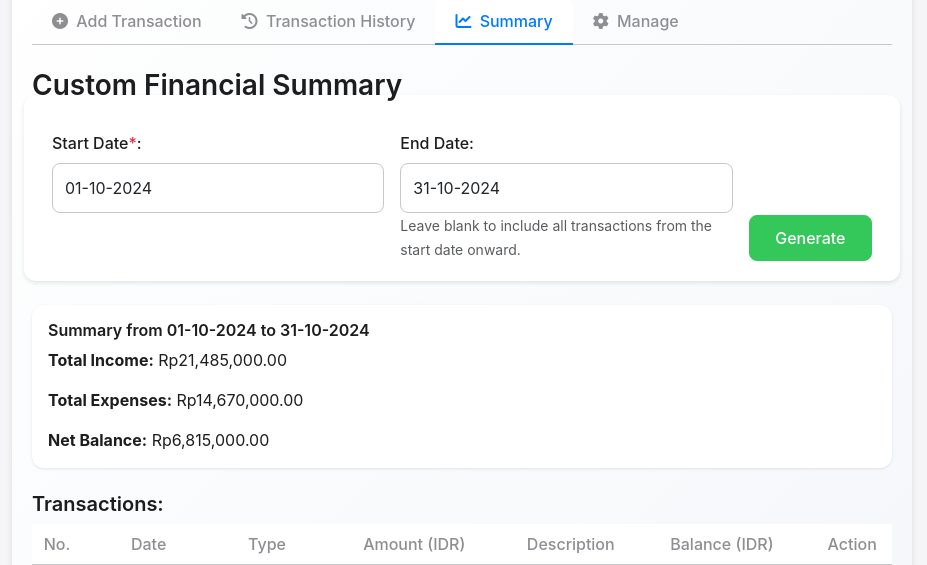
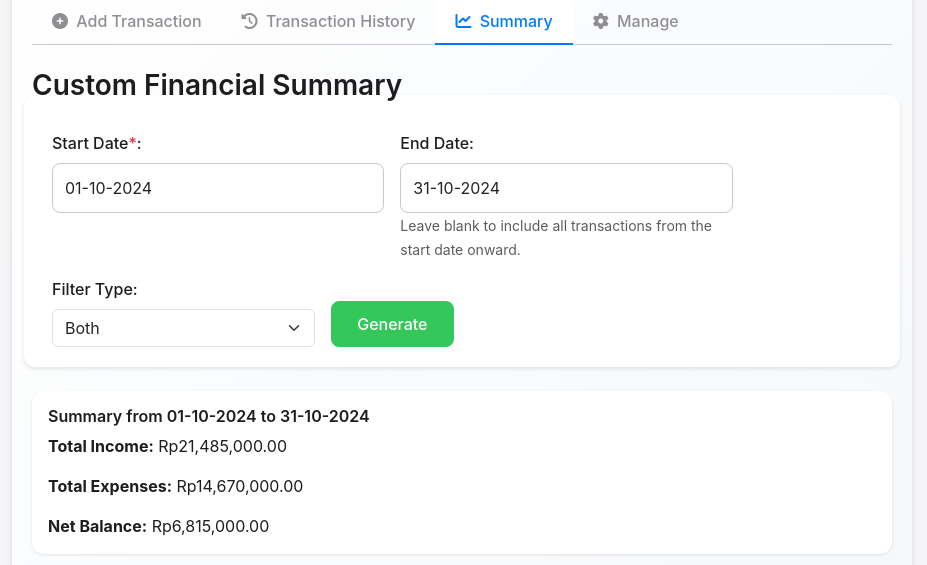
Before and after one commit to setioryski/personalfinance, a PHP site: page / in a window 1280 px wide, after a click on "Summary". Shown: the part 160-725 px from the top of the page, without its empty margins (178-1105 px from the left). Run offline with PHP 8.4, Linux system fonts and the light colour scheme; the visitor is signed in with stand-in values (Sample User, id 1); data comes from the database, SQL or seed files in the repository.

Commit message:
already add filter income and expense

```diff
--- a/get_summary.php
+++ b/get_summary.php
@@ -11,14 +11,25 @@ $start_date = isset($_POST['start_date']) ? $_POST['start_date'] : '';
 $end_date = isset($_POST['end_date']) ? $_POST['end_date'] : '';
 $page = isset($_POST['page']) ? intval($_POST['page']) : 1;
 $items_per_page = isset($_POST['items_per_page']) ? intval($_POST['items_per_page']) : 10;
+$filter_type = isset($_POST['filter_type']) ? $_POST['filter_type'] : 'both'; // New filter type
 
 if ($start_date) {
     // Prepare parameters and types for binding
     $params = [];
     $types = '';
 
+    // Determine the SQL condition for filtering based on the filter_type
+    $filter_condition = "type IN ('income', 'expense')";
+    if ($filter_type === 'income') {
+        $filter_condition = "type = 'income'";
+    } elseif ($filter_type === 'expense') {
+        $filter_condition = "type = 'expense'";
+    }
+
     // Base SQL query for transactions (without LIMIT) to fetch all transactions for balance calculation
-    $sql_all_transactions = "SELECT id, transaction_date, type, amount, description FROM transactions WHERE transaction_date >= ?";
+    $sql_all_transactions = "SELECT id, transaction_date, type, amount, description
+                             FROM transactions
+                             WHERE transaction_date >= ? AND $filter_condition";
     $params_all = [$start_date];
     $types_all = 's';
 
@@ -51,11 +62,11 @@ if ($start_date) {
     }
     $stmt_all->close();
 
-    // Calculate total income and total expense over the entire date range
+    // Calculate total income and total expense over the entire date range based on the filter
     $sql_totals = "SELECT
         SUM(CASE WHEN type='income' THEN amount ELSE 0 END) as total_income,
         SUM(CASE WHEN type='expense' THEN amount ELSE 0 END) as total_expense
-        FROM transactions WHERE transaction_date >= ?";
+        FROM transactions WHERE transaction_date >= ? AND $filter_condition";
     $params_totals = [$start_date];
     $types_totals = 's';
 
--- a/index.php
+++ b/index.php
@@ -164,6 +164,15 @@ if (!isset($_SESSION['loggedin']) || $_SESSION['loggedin'] !== true) {
                                 <input type="text" class="form-control datepicker" id="end_date" name="end_date" placeholder="dd-mm-yyyy">
                                 <small class="form-text text-muted">Leave blank to include all transactions from the start date onward.</small>
                             </div>
+                            <div class="col-md-4">
+    <label for="filter_type" class="form-label">Filter Type:</label>
+    <select id="filter_type" name="filter_type" class="form-select">
+        <option value="both" selected>Both</option>
+        <option value="income">Income</option>
+        <option value="expense">Expense</option>
+    </select>
+</div>
+
                             <div class="col-md-2 d-flex align-items-end">
                                 <button type="submit" class="btn btn-success w-100">Generate</button>
                             </div>
--- a/script.js
+++ b/script.js
@@ -812,12 +812,14 @@ historyHtml += `
     loadTransactions(initialCount);
 
     // Handle Summary Form Submission
+    // Handle Summary Form Submission
 $('#summaryForm').submit(function(event) {
     event.preventDefault(); // Prevent default form submission
 
     // Convert dates to yyyy-mm-dd format
     var startDate = formatDateToYYYYMMDD($('#start_date').val());
     var endDate = $('#end_date').val() ? formatDateToYYYYMMDD($('#end_date').val()) : '';
+    var filterType = $('#filter_type').val(); // Get the filter type
 
     // Store form data in localStorage
     localStorage.setItem('summaryStartDate', $('#start_date').val());
@@ -828,6 +830,7 @@ historyHtml += `
     var formDataObj = {
         start_date: startDate,
         end_date: endDate,
+        filter_type: filterType, // Include the filter type
         page: summaryPage, // Include the current page
         items_per_page: 10 // You can make this dynamic if needed
     };
```
Lines whose indentation alone changed are shown as unchanged.
